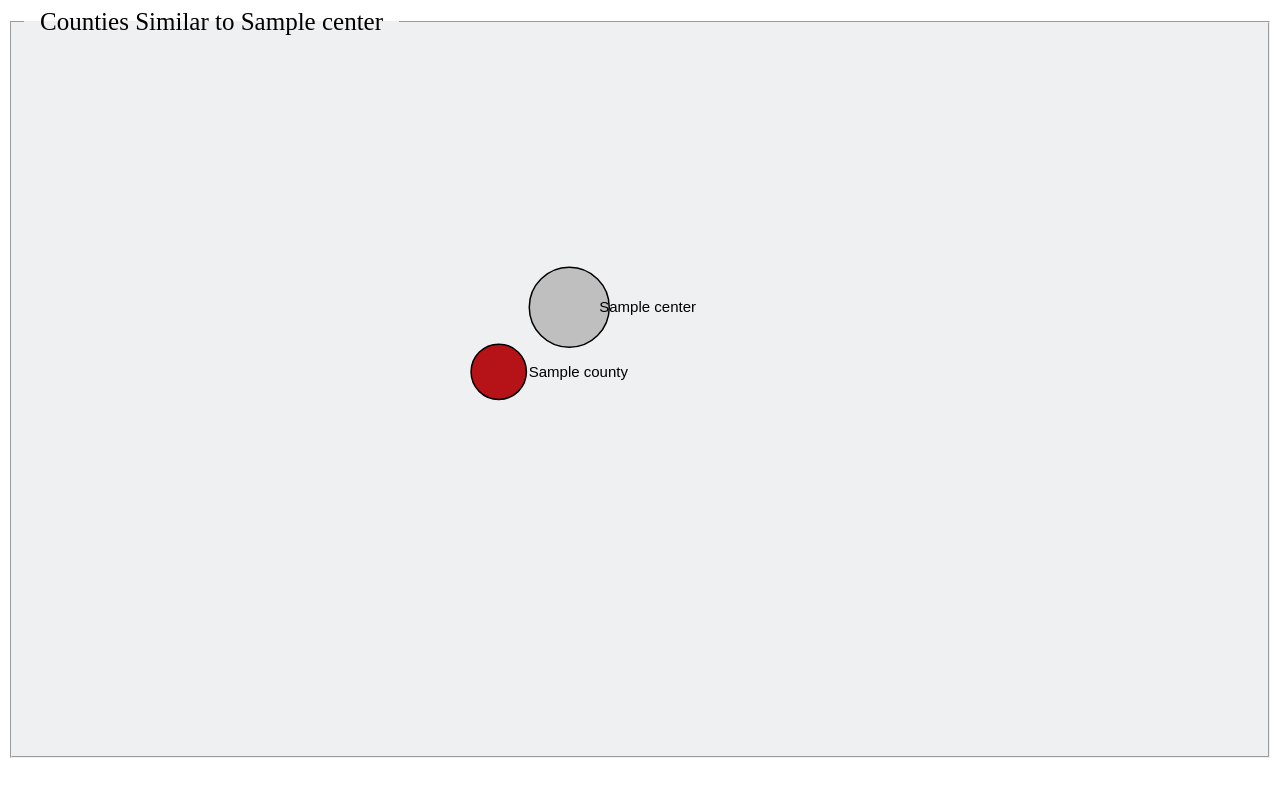
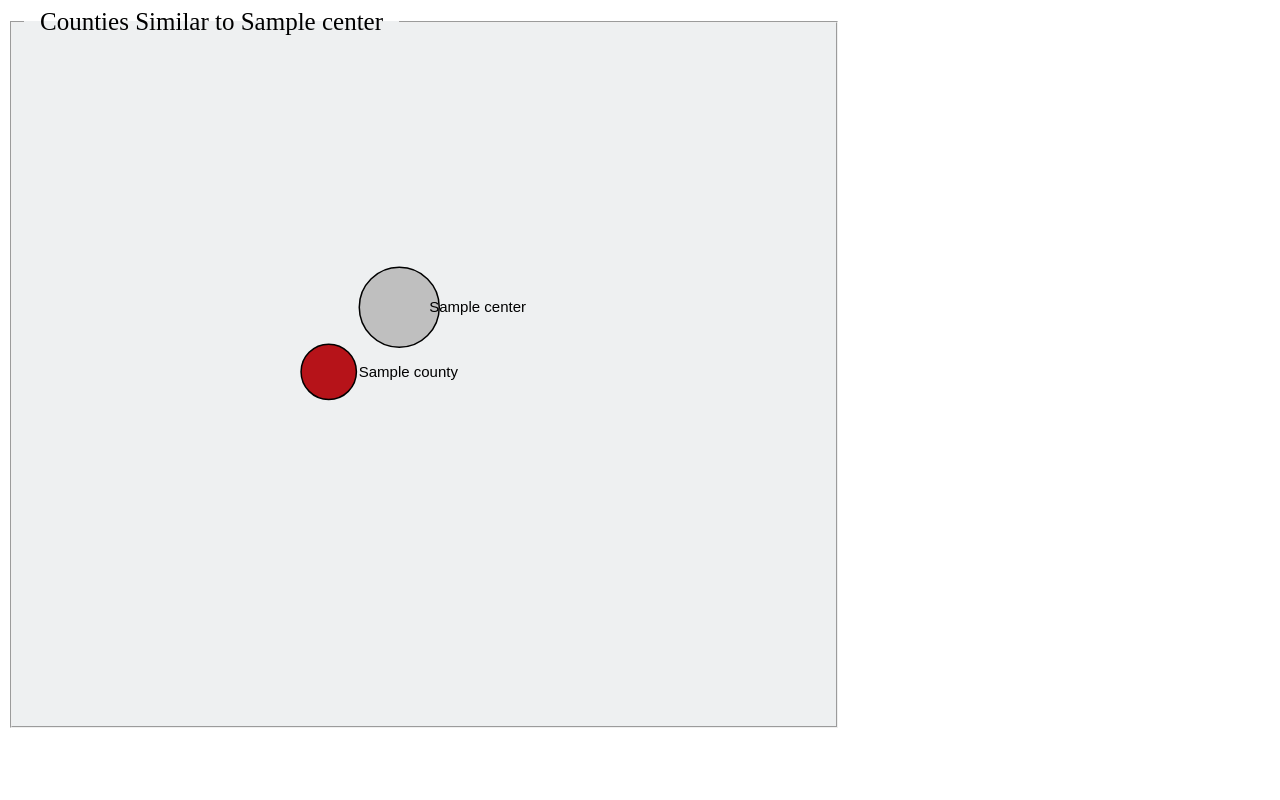
Before and after one commit to SiciliaLeco/County-Livability, a Django app: template templates/visualizeSimilar.html in a window 1280 px wide. Run offline with Django 4.2, Linux system fonts and the light colour scheme; the template is opened without the code that fills it: most values are stand-ins (such as "Sample title", 1, 10 or a date in 2020).

Commit message:
Update visualizeSimilar.html

```diff
--- a/templates/visualizeSimilar.html
+++ b/templates/visualizeSimilar.html
@@ -8,6 +8,8 @@
       }
       fieldset {
         background: #eef0f1;
+        width: 800px;
+        height: 700px;
       }
       path.link {
         fill: none;
@@ -55,7 +57,7 @@
         link.target = nodes[link.target] || (nodes[link.target] = {name: link.target})
       })
 
-      var width = 1200,
+      var width = 800,
           height = 700;
 
       var force = d3.forceSimulation()
```
